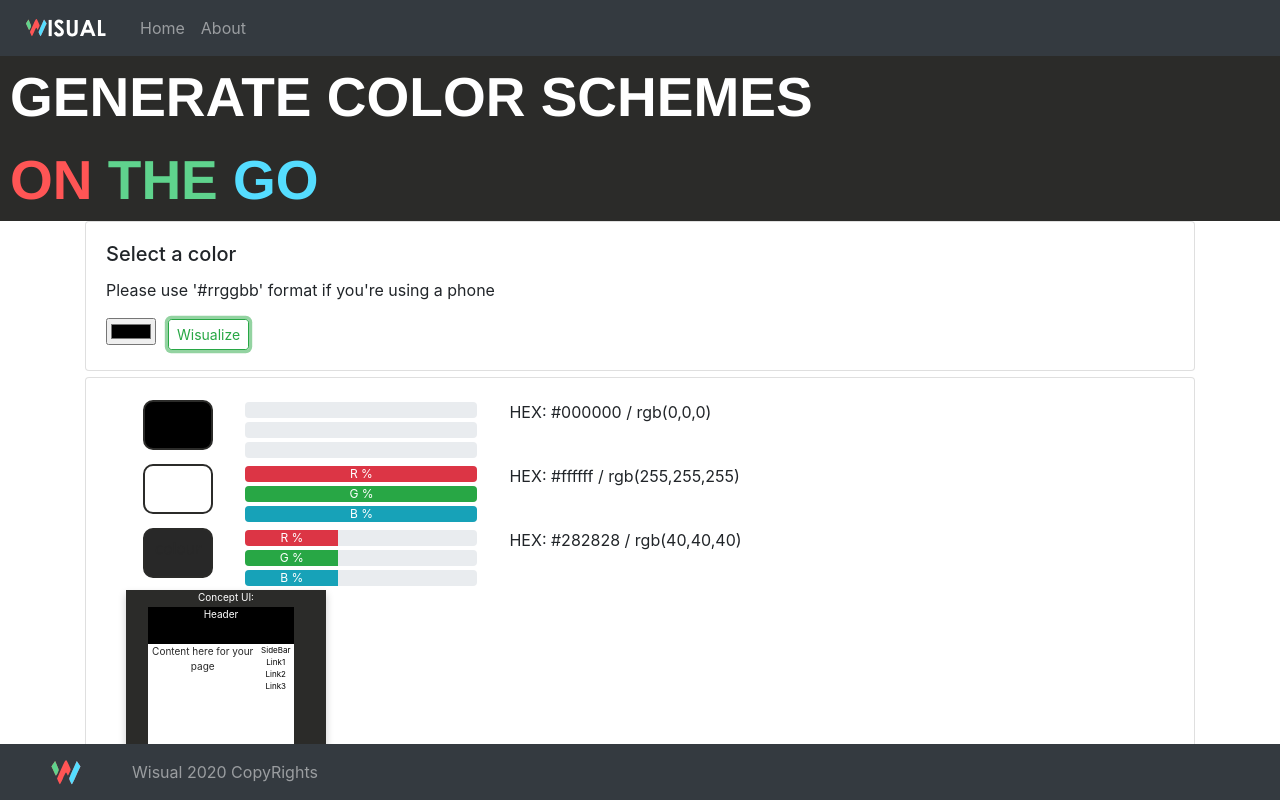
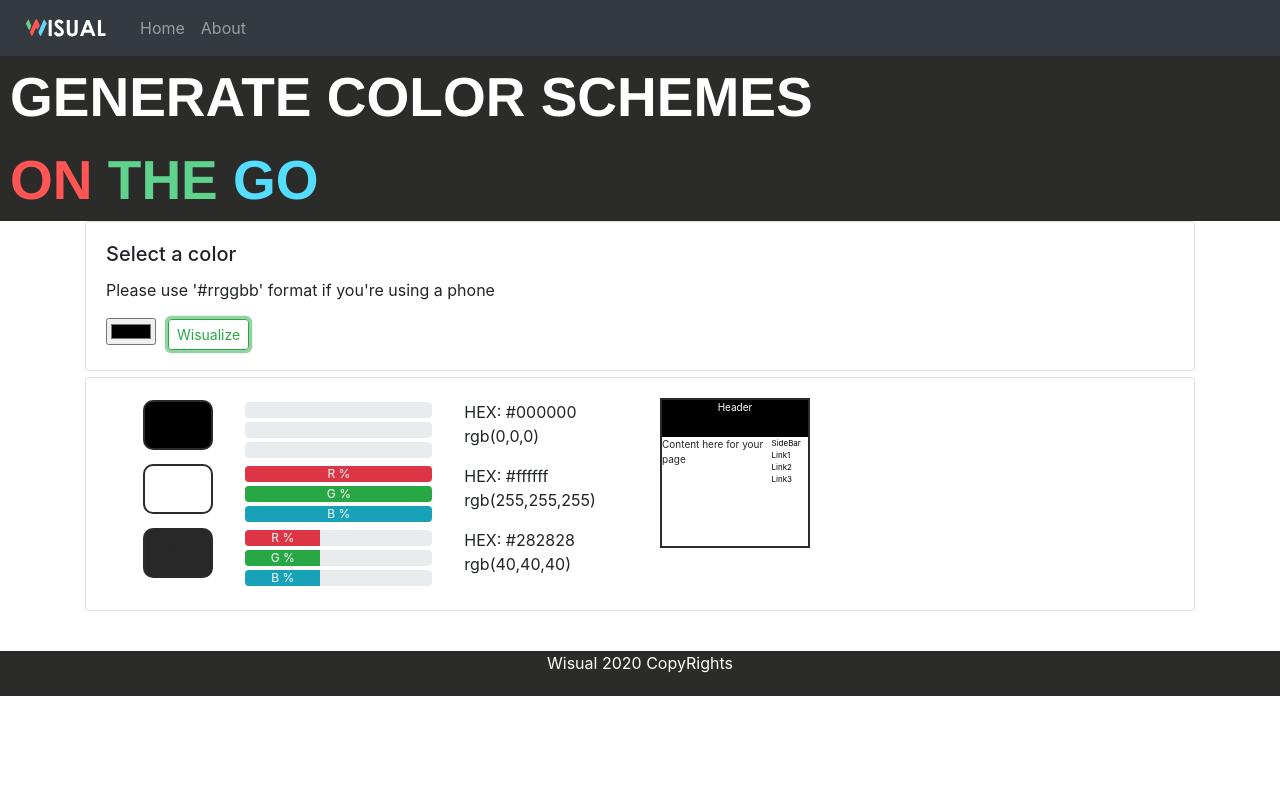
Before and after one commit to osmanvee/Wisual, a React (Create React App) app: page / in a window 1280 px wide. Both pictures are taken after a click on the button "Wisualize". Built offline with nearby package versions, Linux system fonts and the light colour scheme.

Commit message:
Editing Footer

```diff
--- a/src/App.js
+++ b/src/App.js
@@ -62,27 +62,12 @@ function App() {
 
         </Switch>
 
-        <Navbar bg="dark" expand="lg" variant="dark" fixed="bottom">
-          <Navbar.Brand href="#home">
-          <img
-        src={favicon2}
-        width="100"
-        height="30"
-        className="d-inline-block align-top"
-        alt="React Bootstrap logo"
-          />
-          </Navbar.Brand>
-          <Navbar.Toggle aria-controls="basic-navbar-nav" />
-          <Navbar.Collapse id="basic-navbar-nav">
-
-          <Navbar.Text>
-          Wisual 2020 CopyRights
-          </Navbar.Text>
-
-          </Navbar.Collapse>
-        </Navbar>
 
 
+        <footer>
+          <p>Wisual 2020 CopyRights</p>
+
+        </footer>
       </div>
 
   );
--- a/src/Displayers/ColorGenerator.js
+++ b/src/Displayers/ColorGenerator.js
@@ -32,24 +32,27 @@ function GenerateColors(props) {
 
 
     return (
-        <Card body>
-            <Container>
+        <Card body >
+        <div id="tester4">
+            <Container id="tester3">
                 <Row>
                     <Col id="tester">{div}</Col>
+
                 </Row>
                 <Row>
                 <Col id="tester">{div2}</Col>
                 </Row>
-                <Row>
+                <Row >
                 <Col id="tester">{div3}</Col>
                 </Row>
             </Container>
-            <div className="mainItem">
+            <Container>
+                <Row>
+                <GenerateUI color1={props.color} color2={generateComplementaryColor(props.color)} color3={ hexAddModifier(props.color, 40, 40, 40)} />
+                </Row>
+            </Container>
+            </div>
 
-
-                 <GenerateUI color1={props.color} color2={generateComplementaryColor(props.color)} color3={ hexAddModifier(props.color, 40, 40, 40)} />
-
-            </div>
             </Card>
 
 
--- a/src/Displayers/DisplayColour.js
+++ b/src/Displayers/DisplayColour.js
@@ -46,14 +46,14 @@ function DisplayColour(props) {
       <div>
         <Container>
           <Row>
-            <Col md="auto">{imageBlock} </Col>
-            <Col md="auto" xs lg="3" >
+            <Col md="auto" >{imageBlock} </Col>
+            <Col xs={5} >
               <div id="tester">  <ProgressBar  label="R %" variant="danger" now={convertHexToRed(props.color)}  /> </div>
               <div id="tester">  <ProgressBar  label="G %" variant="success" now={convertHexToGreen(props.color)} /> </div>
               <div id="tester"> <ProgressBar label="B %" variant="info" now={convertHexToBlue(props.color)} /> </div>
                </Col>
-            <Col md="auto" >
-            HEX: {props.color} / {HextoRGBvalues(props.color)}
+            <Col id="tt">
+            HEX: {props.color}  {HextoRGBvalues(props.color)}
             </Col>
           </Row>
         </Container>
--- a/src/Displayers/UIGenerator.js
+++ b/src/Displayers/UIGenerator.js
@@ -77,8 +77,7 @@ function GenerateUI(props) {
     };
 
     return (
-        <div style={mainCanvas}>
-            Concept UI:
+
         <div style={canvas}>
 
                 <div style={headerStyle}>
@@ -94,7 +93,7 @@ function GenerateUI(props) {
 
 
         </div>
-        </div>
+
     );
 }
 
--- a/src/components/Home.js
+++ b/src/components/Home.js
@@ -11,7 +11,7 @@ import { Button, InputGroup, FormControl, Container, Col, Row, Accordion, Form,
 function Home() {
 
     return(
-        <div>
+        <div id="homeP">
             <Container id="dark" fluid>
             <Row>
             <div className="title">GENERATE COLOR SCHEMES</div>
--- a/src/index.css
+++ b/src/index.css
@@ -28,7 +28,15 @@ code {
   color: white;
   align-self: center;
 }
-
+footer {
+  left: 0;
+  bottom: 0;
+  width: 100%;
+  background-color: #2b2b29;
+  padding-bottom: 5px;
+  color: white;
+  text-align: center;
+}
 
 .mainBody{
   align-items: flex-start;
@@ -143,6 +151,23 @@ width: auto;
 #tester{
   padding: 2px;
 }
+#tt{
+
+}
+#tester3{
+
+}
+#homeP {
+  margin-bottom: 40px;
+
+}
+#tester4{
+  display: flex;
+}
+#pallete{
+  display: flex;
+  background: orange;
+}
 #tester2{
   background: green;
 }
```
